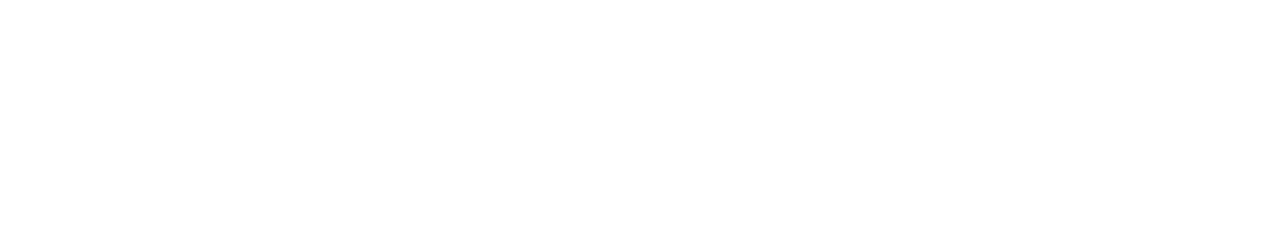
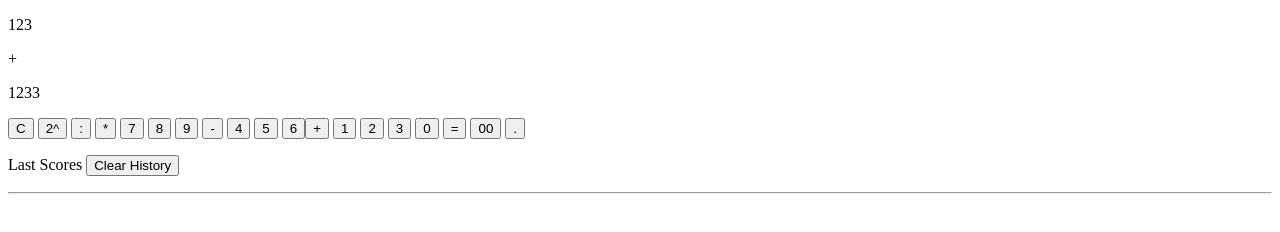
Before and after one commit to MarcinKoszalka/Calculator, a plain HTML site: page index.html in a window 1280 px wide. Drawn offline with Linux system fonts and the light colour scheme.

Commit message:
finish DOM structure

```diff
--- a/index.html
+++ b/index.html
@@ -1,13 +1,49 @@
 <!DOCTYPE html>
 <html lang="pl">
-<head>
-    <meta charset="UTF-8">
-    <meta http-equiv="X-UA-Compatible" content="IE=edge">
-    <meta name="viewport" content="width=device-width, initial-scale=1.0">
-    <title>Kalkulator</title>
-    <link rel="stylesheet" href="styles.css">
-</head>
-<body>
-<script src="main.js"></script>
-</body>
+  <head>
+    <meta charset="UTF-8" />
+    <meta http-equiv="X-UA-Compatible" content="IE=edge" />
+    <meta name="viewport" content="width=device-width, initial-scale=1.0" />
+    <title>Calculator</title>
+    <link rel="stylesheet" href="styles.css" />
+  </head>
+  <body>
+    <div class="calculator">
+      <div class="display">
+        <div class="previousNumber">
+          <p>123</p>
+          <span class="mathSign">+</span>
+          <p class="currentNumber">1233</p>
+        </div>
+      </div>
+    </div>
+    <div class="panel">
+      <button class="clear">C</button>
+      <button class="operator">2^</button>
+      <button class="operator">:</button>
+      <button class="operator">*</button>
+      <button class="number">7</button>
+      <button class="number">8</button>
+      <button class="number">9</button>
+      <button class="operator">-</button>
+      <button class="number">4</button>
+      <button class="number">5</button>
+      <button class="number">6</button
+      ><button class="operator">+</button>
+    <button class="number">1</button>
+    <button class="number">2</button>
+      <button class="number">3</button>
+      <button class="number">0</button>
+      <button class="equuals">=</button>
+      <button class="number">00</button>
+      <button class="number">.</button>
+    </div>
+    <div class="score-history">
+        <p class=" title">Last Scores <button class="history btn">Clear History</button>
+        </p>
+        <hr>
+        <ul class="history"></ul>
+    </div>
+    <script src="main.js"></script>
+  </body>
 </html>
```
